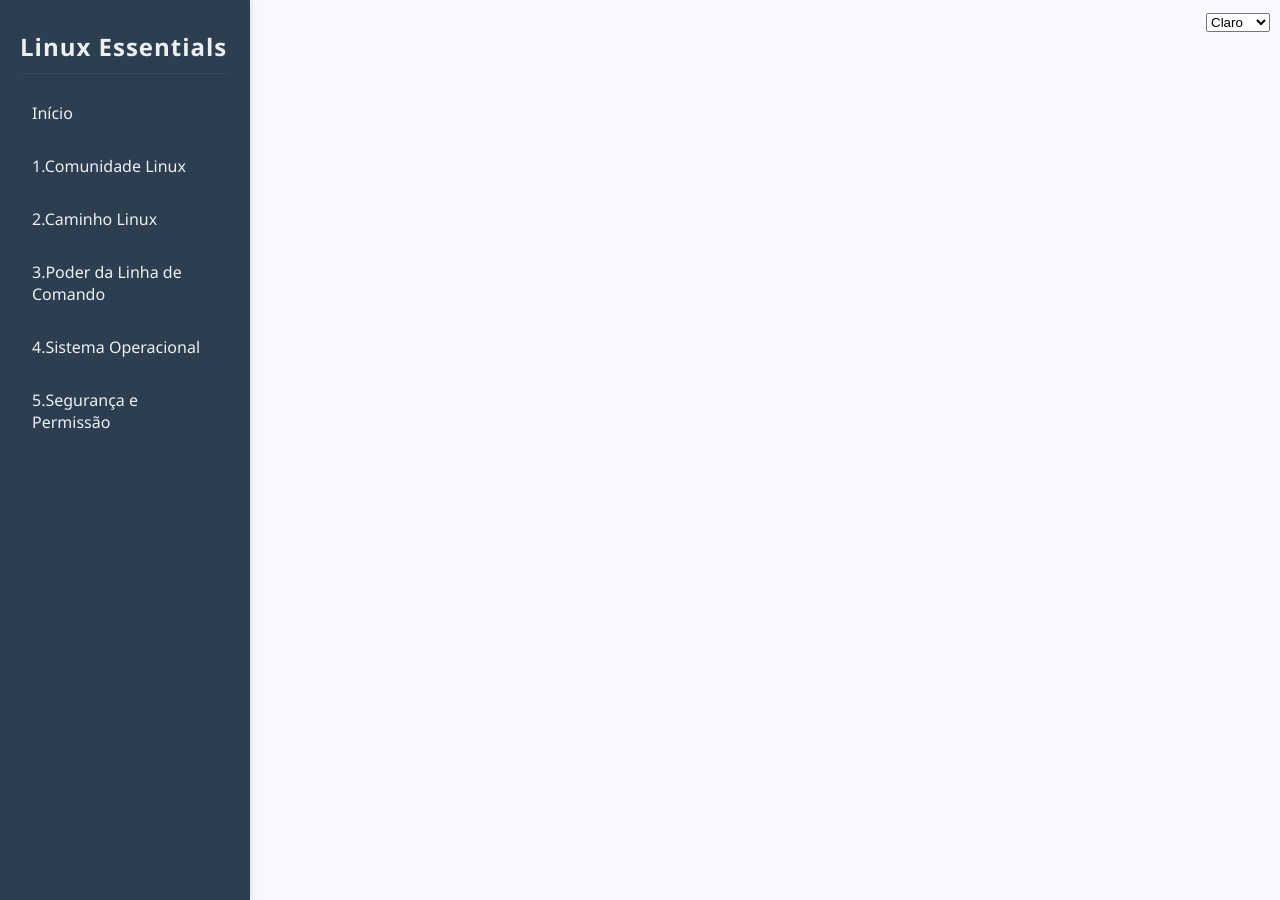
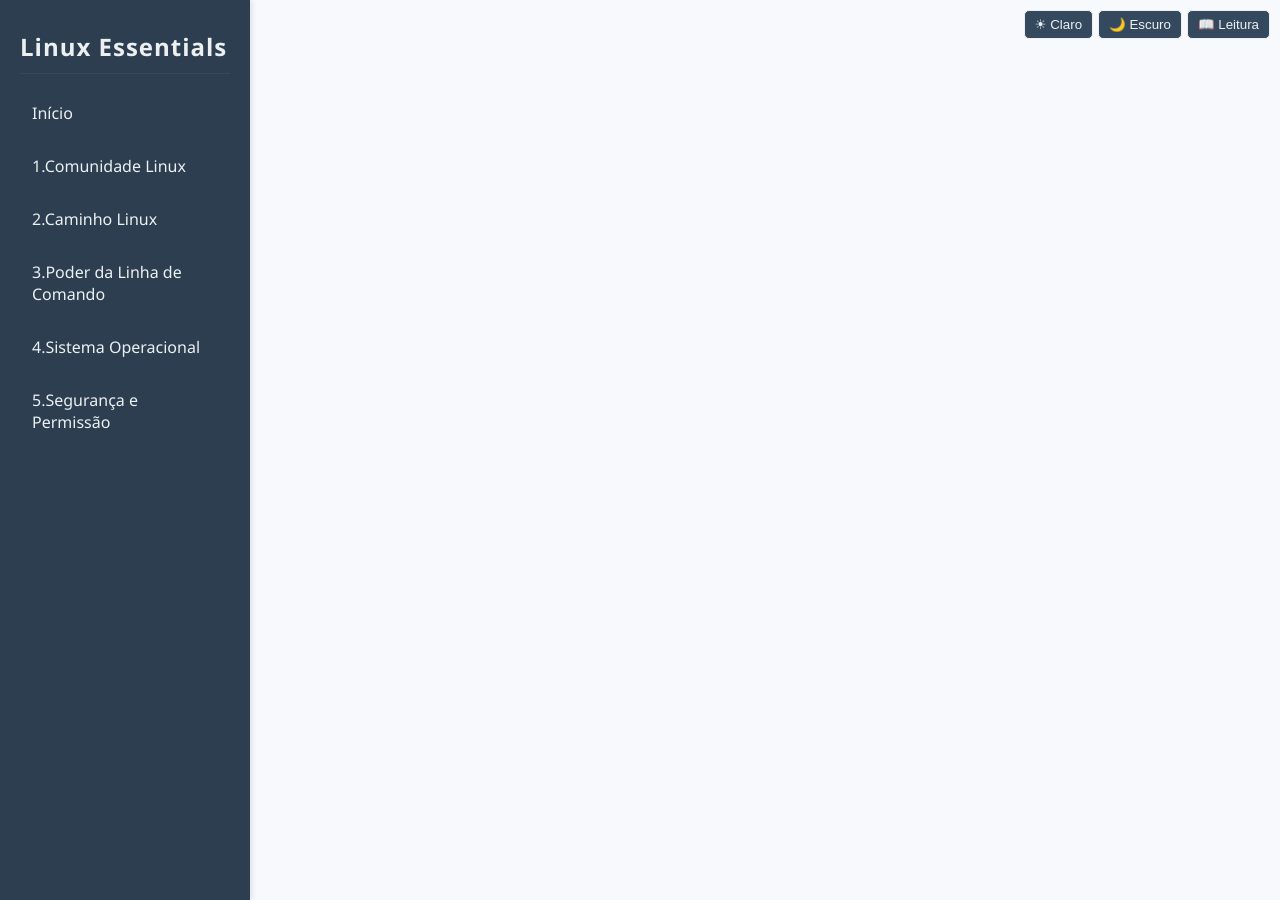
Before and after one commit to jocelinoFG017/linux-essentials, a Jekyll site: the page built from 02-udemy-course/README.md, in a window 1280 px wide and 900 px high. Built offline with Jekyll 4.4.1, drawn with Linux system fonts in a browser that asks for light colours; nearby versions of some CDN libraries; our own code applies the rules of GitHub Pages for plain Markdown files; some of the changed text lies outside the part shown.

Commit message:
feat: adiciona estilo no selector de temas

```diff
--- a/_config.yml
+++ b/_config.yml
@@ -5,4 +5,4 @@
 kramdown:
   input: GFM
   hard_wrap: true
-github_pages_version: 0.26
+github_pages_version: 0.27
--- a/_layouts/default.html
+++ b/_layouts/default.html
@@ -33,13 +33,12 @@
                 {{ content }}
             </main>
         </div>
-        <div style="position: fixed; top: 10px; right: 10px;">
-            <select id="theme-selector">
-                <option value="light">Claro</option>
-                <option value="dark">Escuro</option>
-                <option value="reading">Leitura</option>
-            </select>
+        <div class="theme-buttons">
+            <button data-theme="light">☀ Claro</button>
+            <button data-theme="dark">🌙 Escuro</button>
+            <button data-theme="reading">📖 Leitura</button>
         </div>
+
 
         <footer style="text-align:center; padding: 1rem; color: #888; font-size: 0.9rem;">
             Versão: {{ site.github_pages_version }}
--- a/assets/css/themes.css
+++ b/assets/css/themes.css
@@ -45,3 +45,28 @@
   color: var(--text-color);
   transition: background 0.3s ease, color 0.3s ease;
 }
+
+.theme-buttons {
+  position: fixed;
+  top: 10px;
+  right: 10px;
+  display: flex;
+  gap: 5px;
+  z-index: 1000;
+}
+
+.theme-buttons button {
+  padding: 6px 10px;
+  border-radius: 5px;
+  border: 1px solid var(--link-color);
+  background: var(--link-bg);
+  color: var(--link-color);
+  cursor: pointer;
+  font-weight: 500;
+  transition: background 0.3s, color 0.3s;
+}
+
+.theme-buttons button:hover {
+  background: var(--link-hover-bg);
+  color: var(--link-hover-color);
+}
--- a/assets/js/theme.js
+++ b/assets/js/theme.js
@@ -13,3 +13,9 @@
     localStorage.setItem("site-theme", this.value);
   });
 });
+
+document.querySelectorAll('.theme-buttons button').forEach(btn => {
+  btn.addEventListener('click', () => {
+    document.body.className = btn.dataset.theme + '-theme';
+  });
+});
```
